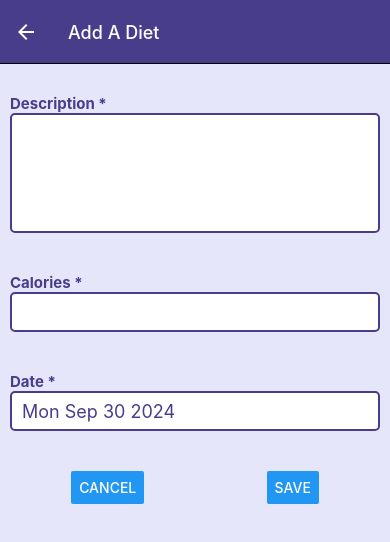
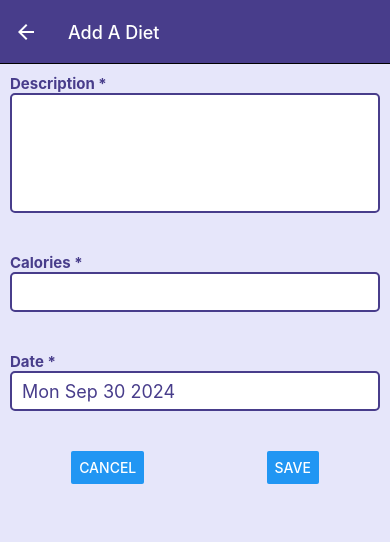
Before and after one commit to jyang10086/CS5520-assignment2, a React Native app: screen /Diets in a window 390 px wide. Both pictures are taken after a click on the button "ADD". Shown: the top 542 px of the page. Built offline with nearby package versions, Linux system fonts and the light colour scheme.

Commit message:
update text color when toggling theme and wrap style object

```diff
--- a/Styles.js
+++ b/Styles.js
@@ -2,6 +2,8 @@ export const primaryBgColor = "lavender";
 export const darkBgColor = "#882794";
 export const navHeaderBgColor = "darkslateblue";
 export const naviHeaderFontColor = "white";
+export const darkFontColor = "white";
+export const primaryFontColor = "darkslateblue";
 
 export const inputContainer = {
   padding: 10,
@@ -12,6 +14,22 @@ export const inputContainer = {
   backgroundColor: "white",
   color: "darkslateblue",
   fontSize: 18,
+};
+
+export const addContainer = {
+  container: {
+    flex: 1,
+    padding: 10,
+    rowGap: 40,
+  },
+  text: {
+    fontWeight: "bold",
+    fontSize: 15,
+  },
+  buttons: {
+    flexDirection: "row",
+    justifyContent: "space-around",
+  },
 };
 
 export const item = {
--- a/components/context/ThemeContext.js
+++ b/components/context/ThemeContext.js
@@ -1,5 +1,5 @@
 import React, { createContext, useContext, useState } from "react";
-import { darkBgColor, primaryBgColor } from "../../Styles";
+import { darkBgColor, darkFontColor, primaryBgColor, primaryFontColor } from "../../Styles";
 
 const ThemeContext = createContext();
 
@@ -16,7 +16,7 @@ export const ThemeProvider = ({ children }) => {
 
   const theme = {
     backgroundColor: isDarkTheme ? darkBgColor : primaryBgColor,
-    textColor: isDarkTheme ? "#fff" : "#000",
+    textColor: isDarkTheme ? darkFontColor :  primaryFontColor,
   };
 
   return (
--- a/screens/AddActivity.js
+++ b/screens/AddActivity.js
@@ -3,7 +3,8 @@ import { useState } from "react";
 import { SelectList } from "react-native-dropdown-select-list";
 import { useItemsList } from "../components/context/ItemListContext";
 import DatePicker from "../components/DatePicker";
-import { inputContainer } from "../Styles";
+import { addContainer, inputContainer } from "../Styles";
+import { useThemeContext } from "../components/context/ThemeContext";
 
 const activityData = [
   { key: "1", value: "Running" },
@@ -21,6 +22,7 @@ export default function AddActivity({ navigation }) {
   const [date, setDate] = useState(new Date());
 
   const { addActivity } = useItemsList();
+  const { theme } = useThemeContext();
 
   const handleActivityChange = (activity) => {
     setActivity(activity);
@@ -76,7 +78,9 @@ export default function AddActivity({ navigation }) {
   return (
     <View style={styles.container}>
       <View>
-        <Text style={styles.text}>Activity *</Text>
+        <Text style={[styles.text, { color: theme.textColor }]}>
+          Activity *
+        </Text>
         <SelectList
           setSelected={handleActivityChange}
           data={activityData}
@@ -86,7 +90,9 @@ export default function AddActivity({ navigation }) {
         />
       </View>
       <View>
-        <Text style={styles.text}>Duration (min) *</Text>
+        <Text style={[styles.text, { color: theme.textColor }]}>
+          Duration (min) *
+        </Text>
         <TextInput
           style={styles.inputContainer}
           value={duration}
@@ -95,7 +101,7 @@ export default function AddActivity({ navigation }) {
         />
       </View>
       <View>
-        <Text style={styles.text}>Date *</Text>
+        <Text style={[styles.text, { color: theme.textColor }]}>Date *</Text>
         <DatePicker date={date} onDateChange={handleDateChange} />
       </View>
       <View style={styles.buttonContainer}>
@@ -106,19 +112,8 @@ export default function AddActivity({ navigation }) {
   );
 }
 const styles = StyleSheet.create({
-  container: {
-    flex: 1,
-    padding: 10,
-    rowGap: 40,
-  },
-  text: {
-    color: "darkslateblue",
-    fontWeight: "bold",
-    fontSize: 15,
-  },
-  buttonContainer: {
-    flexDirection: "row",
-    justifyContent: "space-around",
-  },
+  container: addContainer.container,
+  text: addContainer.text,
+  buttonContainer: addContainer.buttons,
   inputContainer: inputContainer,
 });
--- a/screens/AddDiet.js
+++ b/screens/AddDiet.js
@@ -1,14 +1,16 @@
 import { useState } from "react";
 import { Alert, Button, StyleSheet, Text, TextInput, View } from "react-native";
 import DatePicker from "../components/DatePicker";
-import { inputContainer } from "../Styles";
+import { addContainer, inputContainer } from "../Styles";
 import { useItemsList } from "../components/context/ItemListContext";
+import { useThemeContext } from "../components/context/ThemeContext";
 export default function AddDiet({ navigation }) {
   const [description, setDescription] = useState("");
   const [calories, setCalories] = useState("");
   const [date, setDate] = useState(new Date());
 
   const { addDiet } = useItemsList();
+  const { theme } = useThemeContext();
 
   const handleDescriptionChange = (activity) => {
     setDescription(activity);
@@ -54,7 +56,9 @@ export default function AddDiet({ navigation }) {
   return (
     <View style={styles.container}>
       <View>
-        <Text style={styles.text}>Description *</Text>
+        <Text style={[styles.text, { color: theme.textColor }]}>
+          Description *
+        </Text>
         <TextInput
           style={{ ...styles.inputContainer, height: 120 }}
           value={description}
@@ -64,7 +68,9 @@ export default function AddDiet({ navigation }) {
         />
       </View>
       <View>
-        <Text style={styles.text}>Calories *</Text>
+        <Text style={[styles.text, { color: theme.textColor }]}>
+          Calories *
+        </Text>
         <TextInput
           style={styles.inputContainer}
           value={calories}
@@ -73,7 +79,7 @@ export default function AddDiet({ navigation }) {
         />
       </View>
       <View>
-        <Text style={styles.text}>Date *</Text>
+        <Text style={[styles.text, { color: theme.textColor }]}>Date *</Text>
         <DatePicker date={date} onDateChange={handleDateChange} />
       </View>
       <View style={styles.buttonContainer}>
@@ -84,20 +90,8 @@ export default function AddDiet({ navigation }) {
   );
 }
 const styles = StyleSheet.create({
-  container: {
-    flex: 1,
-    padding: 10,
-    marginTop: 20,
-    rowGap: 40,
-  },
-  text: {
-    color: "darkslateblue",
-    fontWeight: "bold",
-    fontSize: 15,
-  },
-  buttonContainer: {
-    flexDirection: "row",
-    justifyContent: "space-around",
-  },
+  container: addContainer.container,
+  text: addContainer.text,
+  buttonContainer: addContainer.buttons,
   inputContainer: inputContainer,
 });
```
